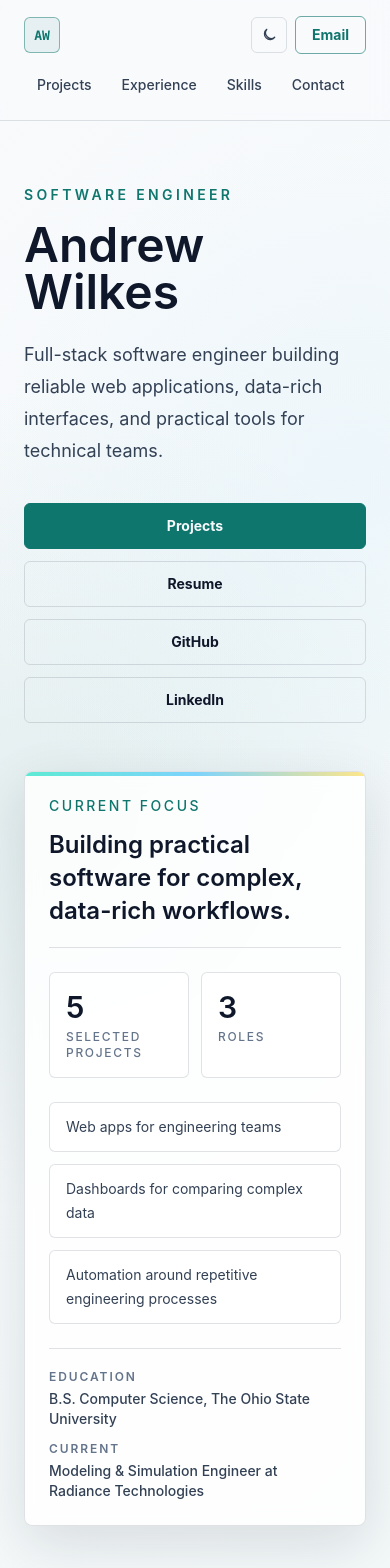
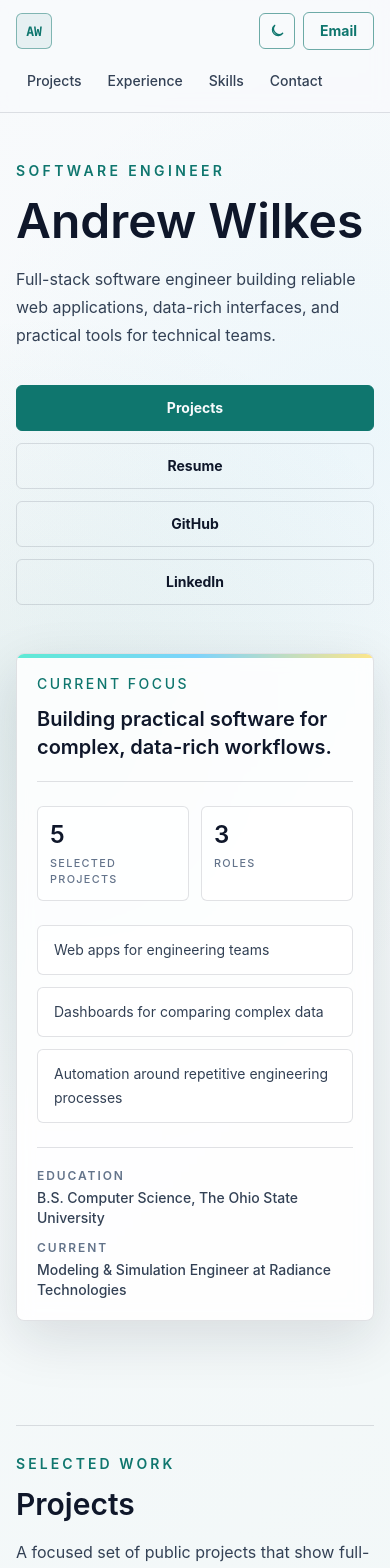
Before and after one commit to Awilkes21/portfolio, a Next.js app: page / in a window 390 px wide. Shown: the top 1568 px of the page. Built offline with nearby package versions, Linux system fonts and the light colour scheme.

Commit message:
Mobile usability

```diff
--- a/src/app/globals.css
+++ b/src/app/globals.css
@@ -212,26 +212,6 @@ html[data-theme="light"] .nav-link:hover {
   outline-offset: 2px;
 }
 
-.theme-toggle {
-  display: grid;
-  height: 2.25rem;
-  width: 2.25rem;
-  place-items: center;
-  border: 1px solid var(--border);
-  border-radius: 0.375rem;
-  color: var(--muted-strong);
-  transition:
-    border-color 160ms ease,
-    background-color 160ms ease,
-    color 160ms ease;
-}
-
-.theme-toggle:hover {
-  border-color: color-mix(in srgb, var(--accent) 70%, transparent);
-  background: var(--card);
-  color: var(--accent);
-}
-
 html[data-theme="light"] .text-white,
 html[data-theme="light"] .text-slate-100 {
   color: var(--text) !important;
--- a/src/app/page.tsx
+++ b/src/app/page.tsx
@@ -64,17 +64,17 @@ export default function Home() {
       <main>
         <section
           id="home"
-          className="relative mx-auto flex min-h-[calc(100vh-5rem)] w-full max-w-6xl flex-col justify-center px-6 py-16 sm:px-8 sm:py-20 lg:px-10"
+          className="relative mx-auto flex w-full max-w-6xl flex-col justify-center px-4 py-12 sm:min-h-[calc(100vh-5rem)] sm:px-8 sm:py-20 lg:px-10"
         >
           <div className="grid gap-12 lg:grid-cols-[1.08fr_0.92fr] lg:items-center">
             <div>
               <p className="accent-text mb-4 text-sm font-semibold uppercase tracking-[0.24em]">
                 Software Engineer
               </p>
-              <h1 className="heading-text max-w-3xl text-5xl font-semibold leading-[0.98] sm:text-6xl lg:text-7xl">
+              <h1 className="heading-text max-w-3xl text-4xl font-semibold leading-[1.02] min-[380px]:text-5xl sm:text-6xl sm:leading-[0.98] lg:text-7xl">
                 Andrew Wilkes
               </h1>
-              <p className="body-text mt-6 max-w-2xl text-lg leading-8 sm:text-xl">
+              <p className="body-text mt-5 max-w-2xl text-base leading-7 sm:mt-6 sm:text-xl sm:leading-8">
                 Full-stack software engineer building reliable web applications,
                 data-rich interfaces, and practical tools for technical teams.
               </p>
@@ -94,28 +94,28 @@ export default function Home() {
               </div>
             </div>
 
-            <aside className="surface-strong relative overflow-hidden rounded-lg border p-6 shadow-soft backdrop-blur">
+            <aside className="surface-strong relative overflow-hidden rounded-lg border p-5 shadow-soft backdrop-blur sm:p-6">
               <div className="absolute inset-x-0 top-0 h-1 bg-gradient-to-r from-teal-300 via-sky-300 to-amber-200" />
               <div className="grid gap-6">
                 <div className="border-b border-white/10 pb-5">
                   <p className="accent-text text-sm font-medium uppercase tracking-[0.18em]">
                     Current Focus
                   </p>
-                  <p className="heading-text mt-3 text-2xl font-semibold leading-snug">
+                  <p className="heading-text mt-3 text-xl font-semibold leading-snug sm:text-2xl">
                     Building practical software for complex, data-rich workflows.
                   </p>
                 </div>
 
                 <div className="grid grid-cols-2 gap-3">
-                  <div className="surface rounded-md border p-4">
-                    <p className="heading-text text-3xl font-semibold">{projectCount}</p>
-                    <p className="muted-text mt-1 text-xs font-medium uppercase tracking-[0.14em]">
+                  <div className="surface rounded-md border p-3 sm:p-4">
+                    <p className="heading-text text-2xl font-semibold sm:text-3xl">{projectCount}</p>
+                    <p className="muted-text mt-1 text-[0.68rem] font-medium uppercase tracking-[0.12em] sm:text-xs sm:tracking-[0.14em]">
                       Selected projects
                     </p>
                   </div>
-                  <div className="surface rounded-md border p-4">
-                    <p className="heading-text text-3xl font-semibold">3</p>
-                    <p className="muted-text mt-1 text-xs font-medium uppercase tracking-[0.14em]">
+                  <div className="surface rounded-md border p-3 sm:p-4">
+                    <p className="heading-text text-2xl font-semibold sm:text-3xl">3</p>
+                    <p className="muted-text mt-1 text-[0.68rem] font-medium uppercase tracking-[0.12em] sm:text-xs sm:tracking-[0.14em]">
                       Roles
                     </p>
                   </div>
@@ -156,7 +156,7 @@ export default function Home() {
           {selectedSkill ? (
             <div className="mb-5 flex flex-wrap items-center justify-between gap-3 rounded-lg border border-teal-300/30 bg-teal-300/10 px-4 py-3 text-sm text-teal-50">
               <span>
-                Highlighting projects and experience that use <strong>{selectedSkill}</strong>.
+                Filter active: <strong>{selectedSkill}</strong>
               </span>
               <button
                 className="button-secondary focus-ring px-3 py-1.5 text-sm"
@@ -211,11 +211,11 @@ export default function Home() {
           eyebrow="Toolkit"
           id="skills"
           title="Skills"
-          description="Tools I use to build web applications, automation workflows, data utilities, and software for technical teams."
+          description="Click a skill to highlight where I have used it across projects and experience."
         >
           {selectedSkill ? (
             <div className="mb-5 flex flex-wrap items-center gap-3 text-sm">
-              <span className="muted-text">Selected skill:</span>
+              <span className="muted-text">Filter active:</span>
               <button
                 className="button-secondary focus-ring px-3 py-1.5 text-sm"
                 onClick={() => setSelectedSkill(null)}
--- a/src/components/ExperienceCard.tsx
+++ b/src/components/ExperienceCard.tsx
@@ -12,7 +12,7 @@ export function ExperienceCard({ experience, selectedSkill }: ExperienceCardProp
 
   return (
     <article
-      className={`relative overflow-hidden rounded-lg border p-6 transition duration-200 ${
+      className={`relative overflow-hidden rounded-lg border p-5 transition duration-200 sm:p-6 ${
         matchesSelectedSkill
           ? "border-teal-300/80 bg-teal-300/10 shadow-soft"
           : "surface"
@@ -28,7 +28,7 @@ export function ExperienceCard({ experience, selectedSkill }: ExperienceCardProp
           <h3 className="heading-text text-xl font-semibold leading-7">{experience.company}</h3>
           <p className="accent-text mt-1 text-sm font-medium">{experience.role}</p>
         </div>
-        <p className="surface-strong body-text rounded-md border px-3 py-1.5 text-sm">
+        <p className="surface-strong body-text w-fit rounded-md border px-3 py-1.5 text-sm">
           {experience.period}
         </p>
       </div>
--- a/src/components/Header.tsx
+++ b/src/components/Header.tsx
@@ -17,7 +17,7 @@ export function Header({ onThemeToggle, theme }: HeaderProps) {
     <header className="site-header sticky top-0 z-50 border-b backdrop-blur">
       <nav
         aria-label="Primary navigation"
-        className="mx-auto flex min-h-20 max-w-6xl flex-wrap items-center justify-between gap-x-5 gap-y-3 px-6 py-4 sm:px-8 lg:px-10"
+        className="mx-auto flex min-h-20 max-w-6xl flex-wrap items-center justify-between gap-x-4 gap-y-3 px-4 py-3 sm:px-8 sm:py-4 lg:px-10"
       >
         <a className="group flex items-center gap-3" href="#home" aria-label="Andrew Wilkes home">
           <span className="brand-mark">
@@ -27,10 +27,10 @@ export function Header({ onThemeToggle, theme }: HeaderProps) {
             Andrew Wilkes
           </span>
         </a>
-        <div className="no-scrollbar order-3 flex w-full items-center gap-1 overflow-x-auto sm:order-none sm:w-auto sm:gap-2">
+        <div className="no-scrollbar order-3 -mx-1 flex w-[calc(100%+0.5rem)] items-center gap-1 overflow-x-auto px-1 sm:order-none sm:mx-0 sm:w-auto sm:gap-2 sm:px-0">
           {navItems.map((item) => (
             <a
-              className="nav-link focus-ring shrink-0 rounded-md border border-transparent px-3 py-2 text-sm font-medium transition"
+              className="nav-link focus-ring shrink-0 rounded-md border border-transparent px-2.5 py-2 text-sm font-medium transition sm:px-3"
               href={item.href}
               key={item.href}
             >
--- a/src/components/Section.tsx
+++ b/src/components/Section.tsx
@@ -11,10 +11,10 @@ type SectionProps = {
 export function Section({ children, description, eyebrow, id, title }: SectionProps) {
   return (
     <section
-      className="mx-auto w-full max-w-6xl scroll-mt-28 px-6 py-16 sm:px-8 sm:py-20 lg:px-10"
+      className="mx-auto w-full max-w-6xl scroll-mt-32 px-4 py-14 sm:scroll-mt-28 sm:px-8 sm:py-20 lg:px-10"
       id={id}
     >
-      <div className="mb-10 max-w-3xl border-t border-white/10 pt-8">
+      <div className="mb-8 max-w-3xl border-t border-white/10 pt-7 sm:mb-10 sm:pt-8">
         {eyebrow ? (
           <p className="accent-text mb-3 text-sm font-semibold uppercase tracking-[0.22em]">
             {eyebrow}
--- a/src/components/SkillGroup.tsx
+++ b/src/components/SkillGroup.tsx
@@ -8,13 +8,13 @@ type SkillGroupProps = {
 
 export function SkillGroup({ group, onSkillSelect, selectedSkill }: SkillGroupProps) {
   return (
-    <article className="surface rounded-lg border p-5">
+    <article className="surface rounded-lg border p-4 sm:p-5">
       <h3 className="heading-text text-base font-semibold">{group.title}</h3>
       <div className="mt-5 flex flex-wrap gap-2">
         {group.skills.map((skill) => (
           <button
             aria-pressed={selectedSkill === skill}
-            className={`rounded-md border px-3 py-1.5 text-left text-sm transition focus:outline-none focus:ring-2 focus:ring-teal-200 focus:ring-offset-2 focus:ring-offset-ink-950 ${
+            className={`cursor-pointer rounded-md border px-3 py-1.5 text-left text-sm transition focus:outline-none focus:ring-2 focus:ring-teal-200 focus:ring-offset-2 focus:ring-offset-ink-950 ${
               selectedSkill === skill
                 ? "border-teal-300 bg-teal-300 text-ink-950"
                 : "border-white/10 bg-ink-900/90 text-slate-200 hover:-translate-y-0.5 hover:border-teal-300/70 hover:text-teal-100"
--- a/src/components/ThemeToggle.tsx
+++ b/src/components/ThemeToggle.tsx
@@ -9,7 +9,7 @@ export function ThemeToggle({ theme, onToggle }: ThemeToggleProps) {
   return (
     <button
       aria-label={`Switch to ${isDark ? "light" : "dark"} theme`}
-      className="theme-toggle focus-ring"
+      className="button-secondary focus-ring grid h-9 w-9 place-items-center"
       onClick={onToggle}
       type="button"
       title={`Switch to ${isDark ? "light" : "dark"} theme`}
--- a/src/data/experience.ts
+++ b/src/data/experience.ts
@@ -26,7 +26,7 @@ export const experiences: Experience[] = [
       "Improved reliability in a C/C++ code transformation tool used for automated dependency handling.",
       "Designed lightweight Bash and Makefile-based test workflows to strengthen coverage."
     ],
-    techStack: ["C++", "Bash", "Makefile", "Testing"]
+    techStack: ["C++", "Bash"]
   },
   {
     company: "Radiance Technologies",
--- a/src/data/skills.ts
+++ b/src/data/skills.ts
@@ -21,11 +21,8 @@ export const skillGroups: SkillGroup[] = [
     skills: [
       "Git",
       "Docker",
-      "Docker Compose",
       "GitLab CI",
       "Bash",
-      "Makefile",
-      "Testing",
       "Jira",
       "VS Code",
       "Visual Studio",
```
Also changed, not shown: src/components/ProjectCard.tsx (+4 -4 lines).
